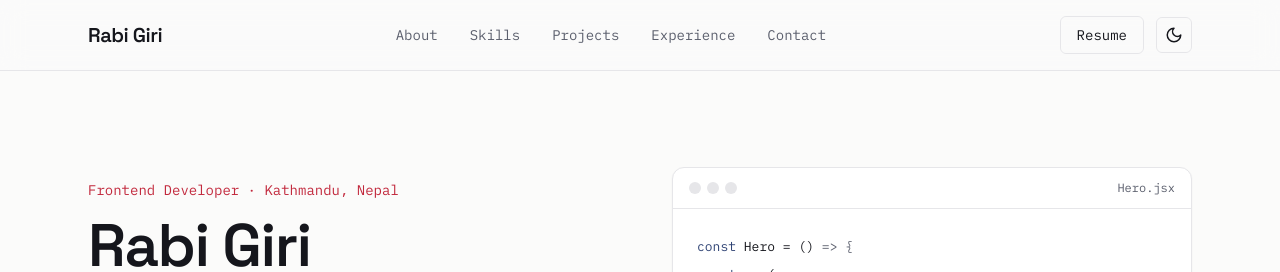
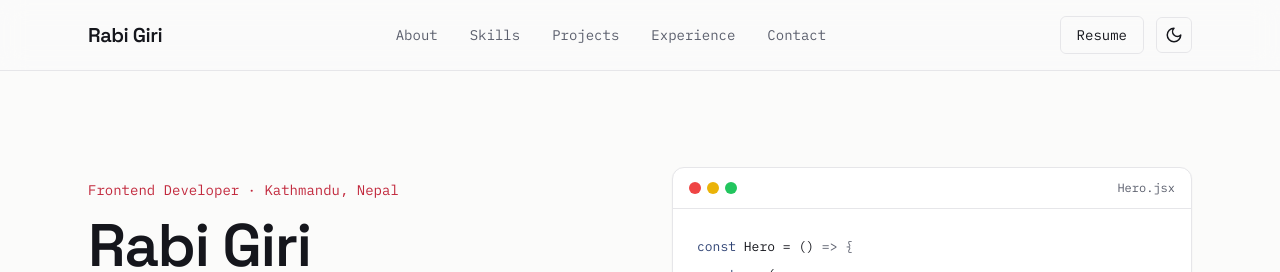
Before and after one commit to Rabi12Giri/rabigiriportfolio.github.io, a React (Vite) app: page / in a window 1280 px wide. Shown: the top 272 px of the page. Built offline with nearby package versions, Linux system fonts and the light colour scheme.

Commit message:
Some UI colour changes

```diff
--- a/src/components/Hero.jsx
+++ b/src/components/Hero.jsx
@@ -40,7 +40,7 @@ const Hero = () => {
           <div className="mt-8 flex flex-wrap gap-4">
             <a
               href="#projects"
-              className="rounded-md bg-ink-light px-5 py-3 font-mono text-sm text-paper-light transition-opacity hover:opacity-90 dark:bg-ink-dark dark:text-paper-dark"
+              className="rounded-md bg-ink-light px-5 py-3 font-mono text-sm text-paper-light transition-opacity hover:bg-garnet dark:bg-ink-dark hover:dark:bg-garnet-dark dark:text-paper-dark"
             >
               View projects
             </a>
@@ -56,9 +56,9 @@ const Hero = () => {
         <div className="overflow-hidden rounded-xl border border-line-light bg-surface-light shadow-sm dark:border-line-dark dark:bg-surface-dark">
           <div className="flex items-center justify-between border-b border-line-light px-4 py-3 dark:border-line-dark">
             <div className="flex gap-1.5">
-              <span className="h-3 w-3 rounded-full bg-line-light dark:bg-line-dark" />
-              <span className="h-3 w-3 rounded-full bg-line-light dark:bg-line-dark" />
-              <span className="h-3 w-3 rounded-full bg-line-light dark:bg-line-dark" />
+              <span className="h-3 w-3 rounded-full bg-red-500 " />
+              <span className="h-3 w-3 rounded-full bg-yellow-500 " />
+              <span className="h-3 w-3 rounded-full bg-green-500 " />
             </div>
             <span className="font-mono text-xs text-muted-light dark:text-muted-dark">
               Hero.jsx
@@ -85,8 +85,8 @@ const Hero = () => {
                 role=<Str>"Frontend Developer"</Str>
               </div>
               <div className="pl-12">
-                stack=<Punct>{"{"}</Punct>[<Str>"React"</Str>,{" "}
-                <Str>"Node"</Str>, <Str>"MongoDB"</Str>]<Punct>{"}"}</Punct>
+                stack=<Punct>{"{"}</Punct>[<Str>"React"</Str>, <Str>"Node"</Str>
+                , <Str>"MongoDB"</Str>]<Punct>{"}"}</Punct>
               </div>
               <div className="pl-12">
                 location=<Str>"Kathmandu, NP"</Str>
--- a/src/components/Projects.jsx
+++ b/src/components/Projects.jsx
@@ -4,7 +4,7 @@ import { projects } from "../data/portfolioData";
 import { useInView } from "../hooks/useInView";
 
 const ProjectCard = ({ project }) => (
-  <article className="group flex flex-col overflow-hidden rounded-xl border border-line-light transition-colors hover:border-garnet dark:border-line-dark dark:hover:border-garnet-dark">
+  <article className="group flex flex-col overflow-hidden rounded-xl border border-line-light transition-colors dark:border-line-dark cursor-pointer">
     <div className="flex aspect-video items-center justify-center border-b border-line-light bg-surface-light font-display text-sm text-muted-light dark:border-line-dark dark:bg-surface-dark dark:text-muted-dark">
       <img src={project.image} alt={project.title} />
     </div>
--- a/src/components/Skills.jsx
+++ b/src/components/Skills.jsx
@@ -33,7 +33,7 @@ const Skills = () => {
                 {group.items.map((item) => (
                   <span
                     key={item}
-                    className="rounded-md border border-line-light px-3 py-1.5 font-mono text-sm text-ink-light dark:border-line-dark dark:text-ink-dark"
+                    className="cursor-pointer rounded-md border border-line-light px-3 py-1.5 font-mono text-sm text-ink-light transition-colors duration-200 hoverable:hover:border-garnet hoverable:hover:text-garnet dark:border-line-dark dark:text-ink-dark dark:hoverable:hover:border-garnet-dark dark:hoverable:hover:text-garnet-dark"
                   >
                     {item}
                   </span>
--- a/tailwind.config.js
+++ b/tailwind.config.js
@@ -41,5 +41,9 @@ export default {
       },
     },
   },
-  plugins: [],
+  plugins: [
+    function ({ addVariant }) {
+      addVariant("hoverable", "@media (hover: hover) and (pointer: fine)");
+    },
+  ],
 };
```
Also changed, not shown: 1 other file (tests, documents, lock files or other folders).
